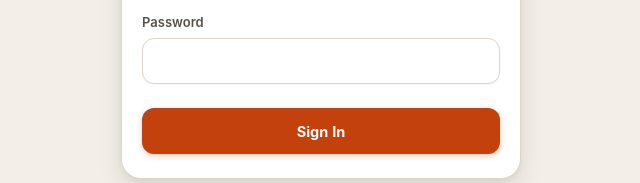
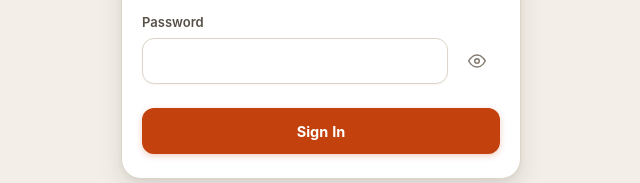
Before and after one commit to Bharath09022002/tyros.admin, a website with bundled scripts: page index.html in a window 1280 px wide. Shown: the part 432-615 px from the top of the page, 319-959 px from the left. Built offline with nearby package versions, Linux system fonts and the light colour scheme.

Commit message:
trrtyhur

```diff
--- a/index.html
+++ b/index.html
@@ -131,6 +131,6 @@
   <div id="toast-container" aria-live="polite" aria-atomic="true"></div>
 
   <!-- Master App Entry Module -->
-  <script type="module" src="app.js?v=2.0.8"></script>
+  <script type="module" src="app.js?v=2.0.9"></script>
 </body>
 </html>
--- a/js/pages/login.js
+++ b/js/pages/login.js
@@ -16,16 +16,23 @@ export function renderLoginPage(router) {
 
       <div id="login-error-box" class="login-error-banner" role="alert"></div>
 
+      <!-- Decoy inputs to absorb browser autofill heuristics -->
+      <div style="position:absolute;left:-9999px;width:1px;height:1px;overflow:hidden;opacity:0;pointer-events:none;" aria-hidden="true">
+        <input type="text" name="decoy_user" tabindex="-1" autocomplete="username">
+        <input type="password" name="decoy_pwd" tabindex="-1" autocomplete="current-password">
+      </div>
+
       <form id="login-form" novalidate autocomplete="off">
         <div class="form-group">
           <label class="form-label" for="login-phone">Mobile Number</label>
           <input
             type="tel"
             id="login-phone"
-            name="tyros_user_phone"
+            name="tel_field_${Date.now()}"
             class="form-input"
             maxlength="10"
-            autocomplete="off"
+            autocomplete="new-password"
+            readonly
             value=""
             required
           />
@@ -33,18 +40,27 @@ export function renderLoginPage(router) {
 
         <div class="form-group">
           <label class="form-label" for="login-password">Password</label>
+          <div class="password-input-wrap">
             <input
-            type="password"
+              type="text"
               id="login-password"
-            name="tyros_user_pwd"
-            class="form-input"
+              name="pwd_field_${Date.now()}"
+              class="form-input pwd-mask"
               autocomplete="new-password"
+              readonly
               value=""
               required
             />
+            <button type="button" id="toggle-pwd-btn" class="password-toggle-btn" aria-label="Show password" title="Show password">
+              <svg id="eye-icon" width="18" height="18" viewBox="0 0 24 24" fill="none" stroke="currentColor" stroke-width="2">
+                <path d="M1 12s4-8 11-8 11 8 11 8-4 8-11 8-11-8-11-8z"/>
+                <circle cx="12" cy="12" r="3"/>
+              </svg>
+            </button>
+          </div>
         </div>
 
-        <button type="submit" id="login-submit" class="btn-primary login-submit-btn">
+        <button type="submit" id="login-submit" class="btn-primary login-submit-btn" style="margin-top:var(--space-2);">
           Sign In
         </button>
       </form>
@@ -56,22 +72,78 @@ export function renderLoginPage(router) {
   const submitBtn = container.querySelector('#login-submit');
   const phoneInput = container.querySelector('#login-phone');
   const passwordInput = container.querySelector('#login-password');
+  const togglePwdBtn = container.querySelector('#toggle-pwd-btn');
+  const eyeIcon = container.querySelector('#eye-icon');
 
-  // Prevent browser password manager from autofilling dummy credentials
-  if (phoneInput) phoneInput.value = '';
-  if (passwordInput) passwordInput.value = '';
-  setTimeout(() => {
-    if (phoneInput) phoneInput.value = '';
-    if (passwordInput) passwordInput.value = '';
-  }, 60);
+  let showPassword = false;
+
+  // Make editable on first user touch/click/focus
+  const makePhoneEditable = () => {
+    if (phoneInput && phoneInput.hasAttribute('readonly')) {
+      phoneInput.removeAttribute('readonly');
+    }
+  };
+
+  const makePasswordEditable = () => {
+    if (passwordInput) {
+      if (passwordInput.hasAttribute('readonly')) {
+        passwordInput.removeAttribute('readonly');
+      }
+      if (!showPassword) {
+        passwordInput.type = 'password';
+        passwordInput.classList.remove('pwd-mask');
+      }
+    }
+  };
+
+  ['focus', 'click', 'pointerdown', 'touchstart', 'keydown'].forEach(evt => {
+    phoneInput.addEventListener(evt, makePhoneEditable, { once: true });
+    passwordInput.addEventListener(evt, makePasswordEditable, { once: true });
+  });
+
+  // Password visibility toggle
+  togglePwdBtn.addEventListener('click', () => {
+    showPassword = !showPassword;
+    makePasswordEditable();
+    if (showPassword) {
+      passwordInput.type = 'text';
+      passwordInput.classList.remove('pwd-mask');
+      eyeIcon.innerHTML = `
+        <path d="M17.94 17.94A10.07 10.07 0 0 1 12 20c-7 0-11-8-11-8a18.45 18.45 0 0 1 5.06-5.94M9.9 4.24A9.12 9.12 0 0 1 12 4c7 0 11 8 11 8a18.5 18.5 0 0 1-2.16 3.19m-6.72-1.07a3 3 0 1 1-4.24-4.24"/>
+        <line x1="1" y1="1" x2="23" y2="23"/>
+      `;
+      togglePwdBtn.setAttribute('title', 'Hide password');
+    } else {
+      passwordInput.type = 'password';
+      eyeIcon.innerHTML = `
+        <path d="M1 12s4-8 11-8 11 8 11 8-4 8-11 8-11-8-11-8z"/>
+        <circle cx="12" cy="12" r="3"/>
+      `;
+      togglePwdBtn.setAttribute('title', 'Show password');
+    }
+  });
+
+  // Aggressive anti-autofill & blank enforcement
+  const forceClear = () => {
+    if (phoneInput && phoneInput.hasAttribute('readonly') && phoneInput.value) {
+      phoneInput.value = '';
+    }
+    if (passwordInput && passwordInput.hasAttribute('readonly') && passwordInput.value) {
+      passwordInput.value = '';
+    }
+  };
+
+  form.reset();
+  forceClear();
+  [20, 80, 180, 350, 600, 1000].forEach(ms => setTimeout(forceClear, ms));
 
   form.addEventListener('submit', async (e) => {
     e.preventDefault();
     errorBox.style.display = 'none';
     errorBox.textContent = '';
 
-    const phone = container.querySelector('#login-phone').value.trim();
-    const password = container.querySelector('#login-password').value;
+    const phone = phoneInput.value.trim();
+    const password = passwordInput.value;
 
     if (!phone || phone.length < 10) {
       errorBox.textContent = 'Please enter a valid 10-digit mobile number.';
```
Also changed, not shown: js/views/login.js (+8 -2 lines). Lines whose indentation alone changed are shown as unchanged.
